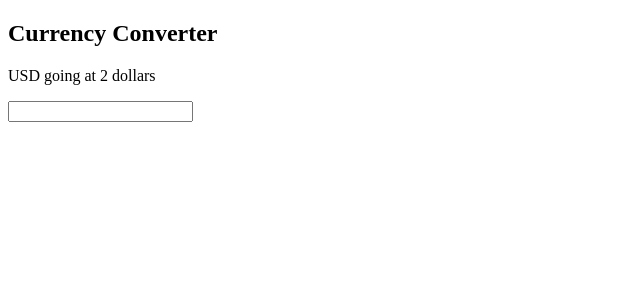
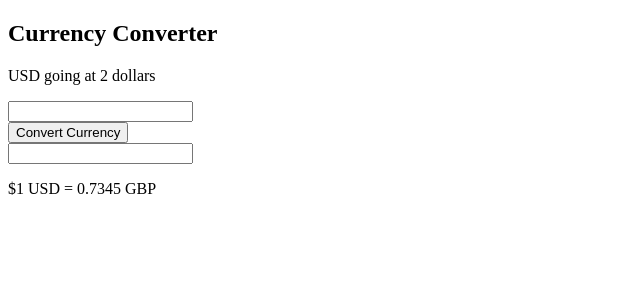
Before and after one commit to alhassandafiri/ratewise, a React (Vite) app: page / in a window 1280 px wide. Shown: the top 300 px of the page, without its empty margins (0-640 px from the left). Built offline with nearby package versions, Linux system fonts and the light colour scheme.

Commit message:
create swap button and conversion results

```diff
--- a/src/App.jsx
+++ b/src/App.jsx
@@ -1,6 +1,8 @@
+import ConversionResult from "./components/ConversionResult"
 import CurrencyInput from "./components/CurrencyInput"
 import ExchangeRateInfo from "./components/ExchangeRateInfo"
 import Header from "./components/Header"
+import SwapButton from "./components/SwapButton"
 
 function App() {
   return(
@@ -8,6 +10,9 @@ function App() {
   <Header />
   <ExchangeRateInfo />
   <CurrencyInput />
+  <SwapButton />
+  <CurrencyInput />
+  <ConversionResult />
   </>)
 }
 
--- a/src/components/ConversionResult.jsx
+++ b/src/components/ConversionResult.jsx
@@ -0,0 +1,13 @@
+import styles from '../styles/ConversionResult.module.css'
+
+function ConversionResult() {
+  return(
+    <section className={styles.conversionResultSection}>
+      <div className={styles.conversionResultContainer}>
+        <p>$1 USD = 0.7345 GBP</p>
+      </div>
+    </section>
+  )
+}
+
+export default ConversionResult;
--- a/src/components/SwapButton.jsx
+++ b/src/components/SwapButton.jsx
@@ -0,0 +1,13 @@
+import styles from '../styles/SwapButton.module.css'
+
+function SwapButton() {
+  return(
+    <section className={styles.swapButtonSection}>
+      <div className={styles.swapButtonContainer}>
+        <button>Convert Currency</button>
+      </div>
+    </section>
+  )
+}
+
+export default SwapButton;
```
